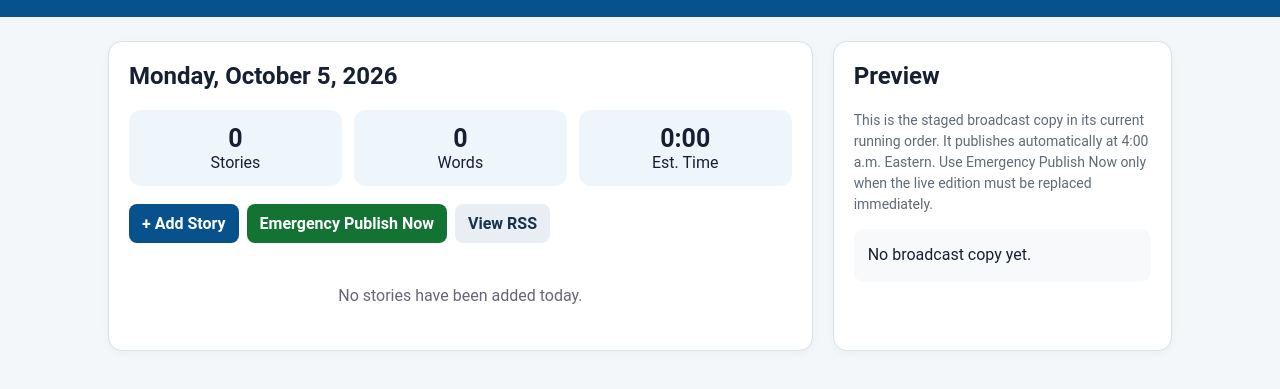
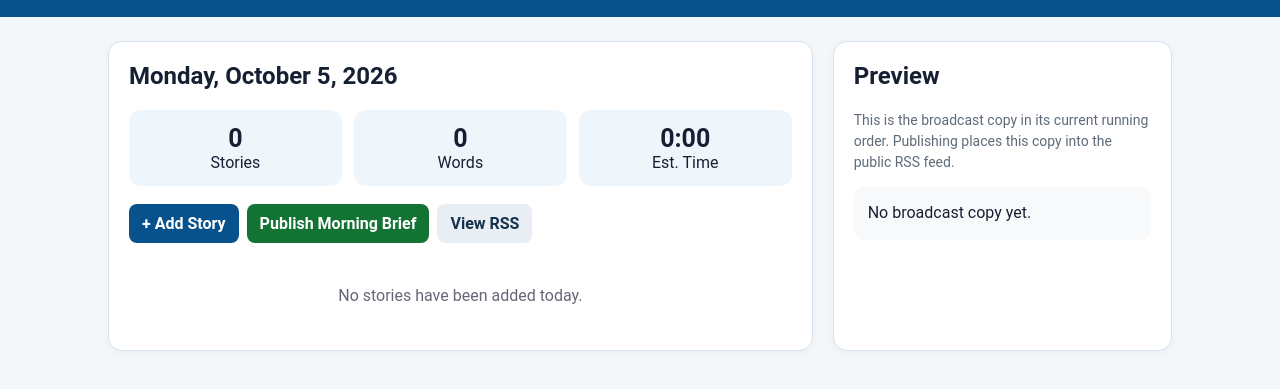
Before and after one commit to Mediajobsreport/mjr-morning-brief-audio, a plain HTML site: page index.html in a window 1280 px wide. Shown: the part 51-440 px from the top of the page. Drawn offline with Linux system fonts and the light colour scheme.

```diff
--- a/index.html
+++ b/index.html
@@ -20,14 +20,14 @@
 <div class="stats"><div class="stat"><b id="count">—</b>Stories</div><div class="stat"><b id="words">—</b>Words</div><div class="stat"><b id="time">—</b>Est. Time</div></div>
 <div class="actions" style="margin-bottom:18px">
 <a class="btn" href="https://github.com/Mediajobsreport/mjr-morning-brief-audio/actions/workflows/manager.yml" target="_blank" rel="noopener">+ Add Story</a>
-<a class="btn publish" href="https://github.com/Mediajobsreport/mjr-morning-brief-audio/actions/workflows/manager.yml" target="_blank" rel="noopener">Emergency Publish Now</a>
+<a class="btn publish" href="https://github.com/Mediajobsreport/mjr-morning-brief-audio/actions/workflows/manager.yml" target="_blank" rel="noopener">Publish Morning Brief</a>
 <a class="btn secondary" href="feed.xml" target="_blank">View RSS</a>
 </div>
 <div id="stories" aria-live="polite"><div class="empty">Loading today's stories…</div></div>
 </section>
 <aside class="card">
 <h2>Preview</h2>
-<p class="help">This is the staged broadcast copy in its current running order. It publishes automatically at 4:00 a.m. Eastern. Use Emergency Publish Now only when the live edition must be replaced immediately.</p>
+<p class="help">This is the broadcast copy in its current running order. Publishing places this copy into the public RSS feed.</p>
 <div id="preview" class="preview">Loading…</div>
 </aside>
 </div>
```
